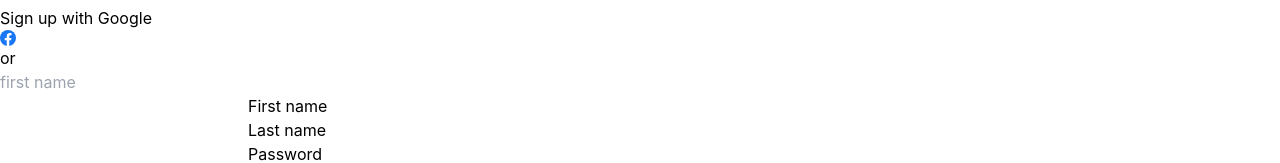
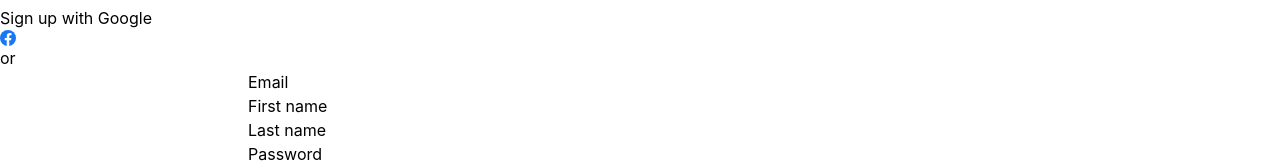
Before and after one commit to robinhood8865/Custdelight, a React (Create React App) app: page /signup in a window 1280 px wide. Shown: the part 298-461 px from the top of the page. Built offline with nearby package versions, Linux system fonts and the light colour scheme; what @material-tailwind/react, tw-elements would draw is missing.

Commit message:
subscription

```diff
--- a/src/Components/Author/SignUp.tsx
+++ b/src/Components/Author/SignUp.tsx
@@ -85,12 +85,17 @@ const SignUp = () => {
 
       <form>
         <div className="mb-[24px]">
-          <Input name="firstname" placeholder="first name" />
+          <Input
+            name="email"
+            size="lg"
+            className="font-inter text-user-text h-[48px] w-full text- text-[14px]  font-[500]"
+            label="Email"
+          />
         </div>
         <div className="mb-[24px] flex w-full flex-auto">
           <div className="mr-[15px] [&>div]:min-w-[100px]">
             <Input
-              name="lastname"
+              name="firstname"
               size="lg"
               className="font-inter text-user-text h-[48px] w-full text- text-[14px]  font-[500]"
               label="First name"
@@ -99,7 +104,7 @@ const SignUp = () => {
 
           <div className="min-w-[100px] [&>div]:min-w-[100px]">
             <Input
-              name="email"
+              name="lastname"
               size="lg"
               className="font-inter text-user-text h-[48px] text-[14px]  font-[500] "
               label="Last name"
```
